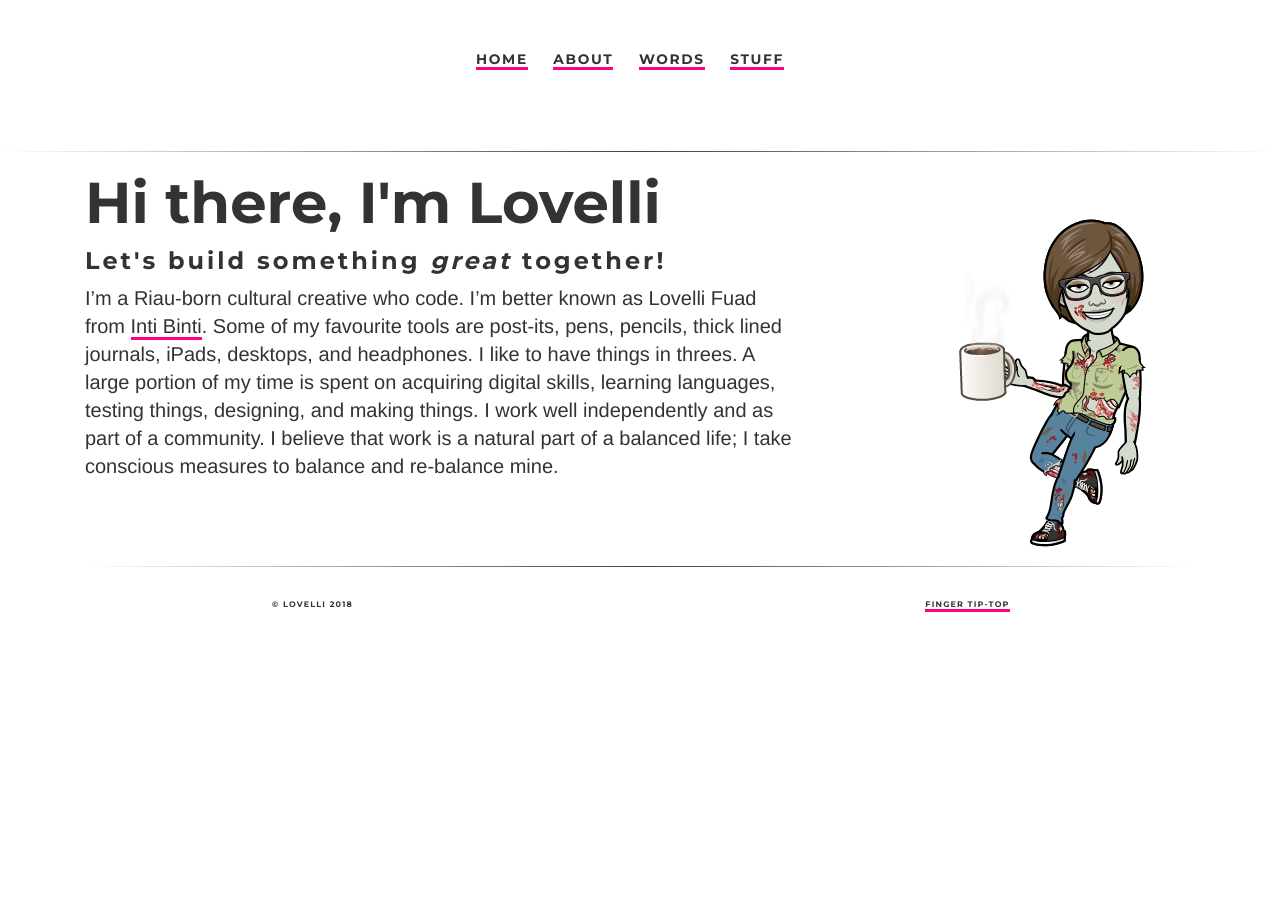
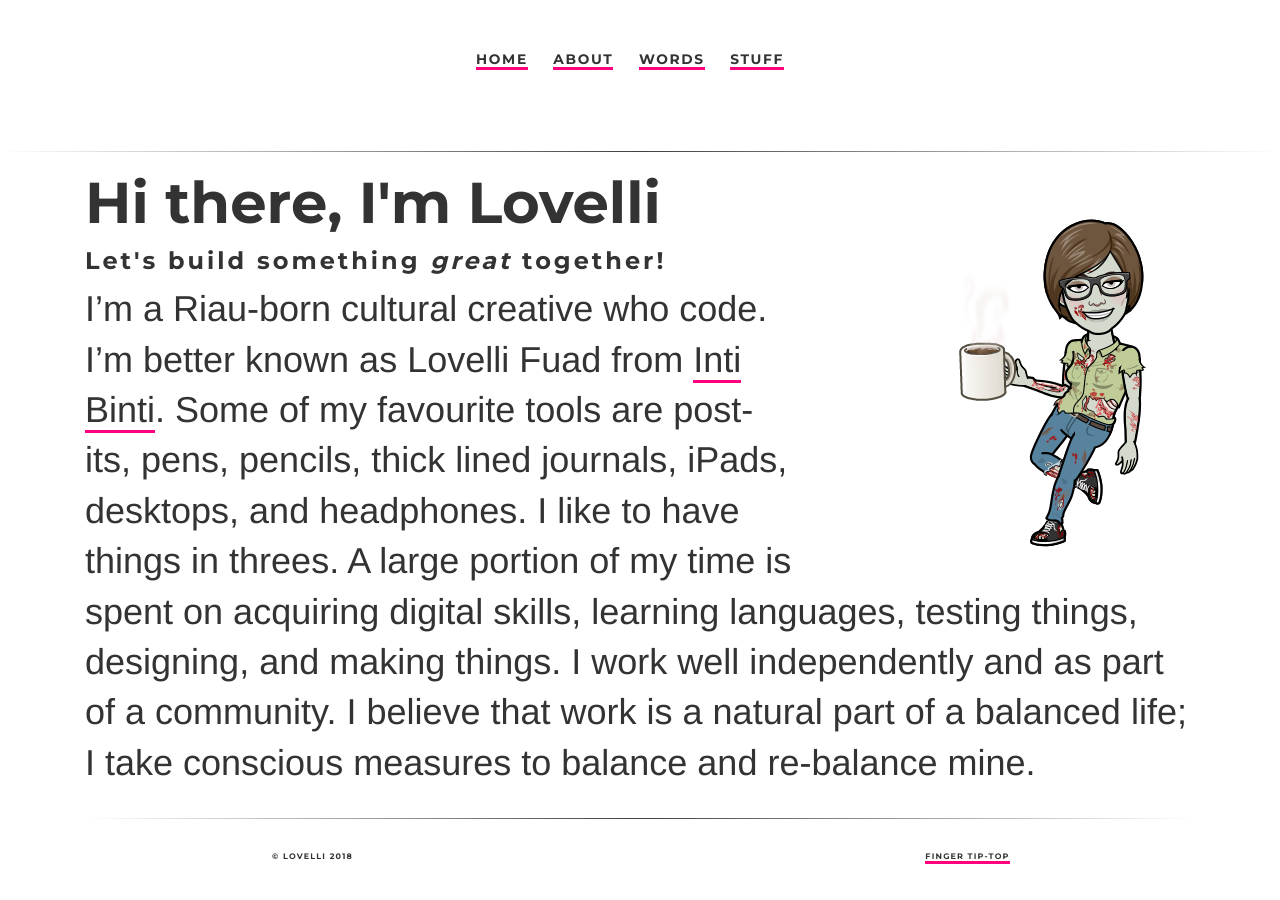
Before and after one commit to ariesti/ariesti.github.io, a Jekyll site: the page built from index.html, in a window 1280 px wide. Built offline with Jekyll 4.4.1, drawn with Linux system fonts in a browser that asks for light colours.

Commit message:
Update main.css

```diff
--- a/css/main.css
+++ b/css/main.css
@@ -152,7 +152,7 @@ a:hover { color: #ff017e; }
 .pinklink:hover { color: #333; }
 
 /* Paragraphs */
-p { font-size: 20px; line-height: 1.4em; color: #333; }
+p { font-size: 1.5em; line-height: 1.4em; color: #333; }
 .ex1 { padding-top: 25px; }
 ul { font-size: 1.1em; line-height: 1.4em; color: #333; }
 header ul { text-decoration: none; font-size: 1.25em; padding: 0px; list-style-type: none; font-weight: bold; }
```
